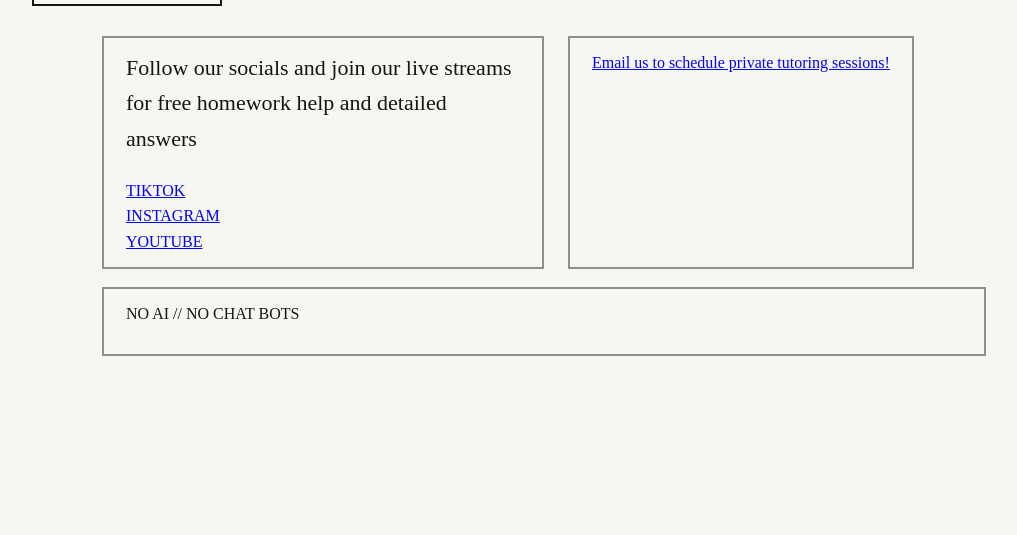
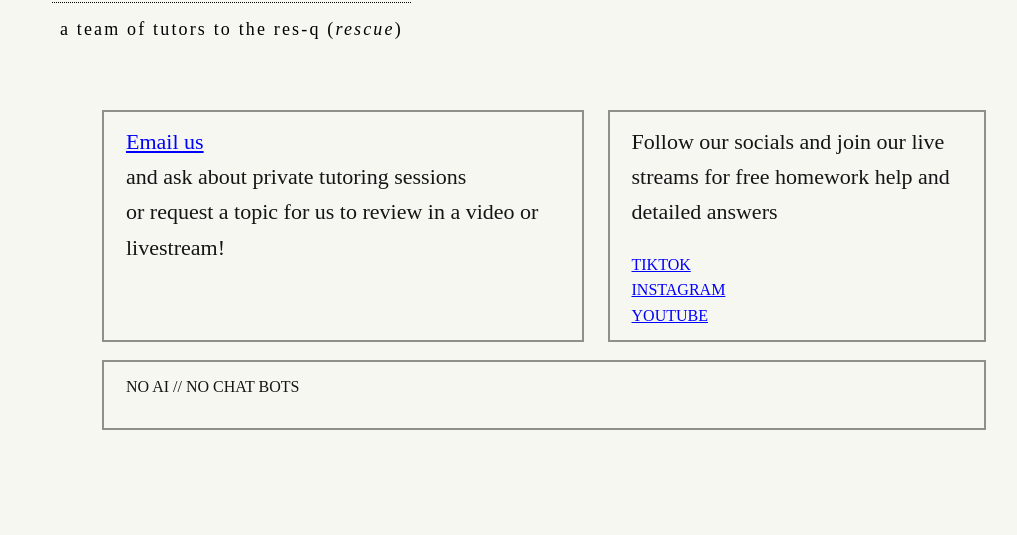
Before and after one commit to cynnality/station-q, a plain HTML site: page index.html in a window 1280 px wide. Shown: the part 265-800 px from the top of the page, without its empty margins (96-1113 px from the left). Drawn offline with Linux system fonts and the light colour scheme; a web font is replaced by a local one.

Commit message:
updated styling and format stuff! and added two tutors to the resq line hehehehe

```diff
--- a/home.css
+++ b/home.css
@@ -86,7 +86,7 @@ h3 {
 
 .site-header {
     background: var(--off-white);
-    border: 2px solid var(--black);
+    /* border: 2px solid var(--black); */
     margin-top: 12em;
     margin-left: 8em;
     width: max-content;
@@ -178,13 +178,13 @@ h3 {
 
 .eyebrow {
     color: #000000;
-
+    border-top: dotted 1.5px #000000;
     font-size: 18px;
 
     letter-spacing: 0.12em;
-    text-transform: uppercase;
 
-    margin-bottom: 20px;
+    margin: 12px 8px;
+    padding: 12px 8px;
 }
 
 .hero h1 {
--- a/index.html
+++ b/index.html
@@ -28,10 +28,8 @@
             <a class="site-name" href="index.html">
                 STATION Q
             </a>
-
-            <!-- <p class="eyebrow">Independent Tutoring</p> -->
-
         </div>
+        <p class="eyebrow">a team of tutors to the res-q (<em>rescue</em>)</p>
     </header>
 
 
@@ -67,6 +65,20 @@
     <main>
         <div class="theentrance">
             <div class="doubledoors">
+                <div class=" door sessioncontact">
+                    <div class="knobs">
+
+                        <div class="knob">
+                            <p class="hero-text">
+                            <a href="mailto:admin@station-q.com.com">Email us</a>
+                            <br>
+                            and ask about private tutoring sessions
+                            <br>
+                            or request a topic for us to review in a video or livestream!
+                            </p>
+                        </div>
+                    </div>
+                </div>
                 <div class="door socialslink">
 
                     <p class="hero-text">
@@ -90,13 +102,7 @@
                     </div>
                 </div>
 
-                <div class=" door sessioncontact">
-                    <div class="knobs">
-                        <div class="knob">
-                            <a href="mailto:admin@station-q.com.com">Email us to schedule private tutoring sessions!</a>
-                        </div>
-                    </div>
-                </div>
+
             </div>
             <div class="door nochatbots">
                 <p class="</div>hero-text">
```
